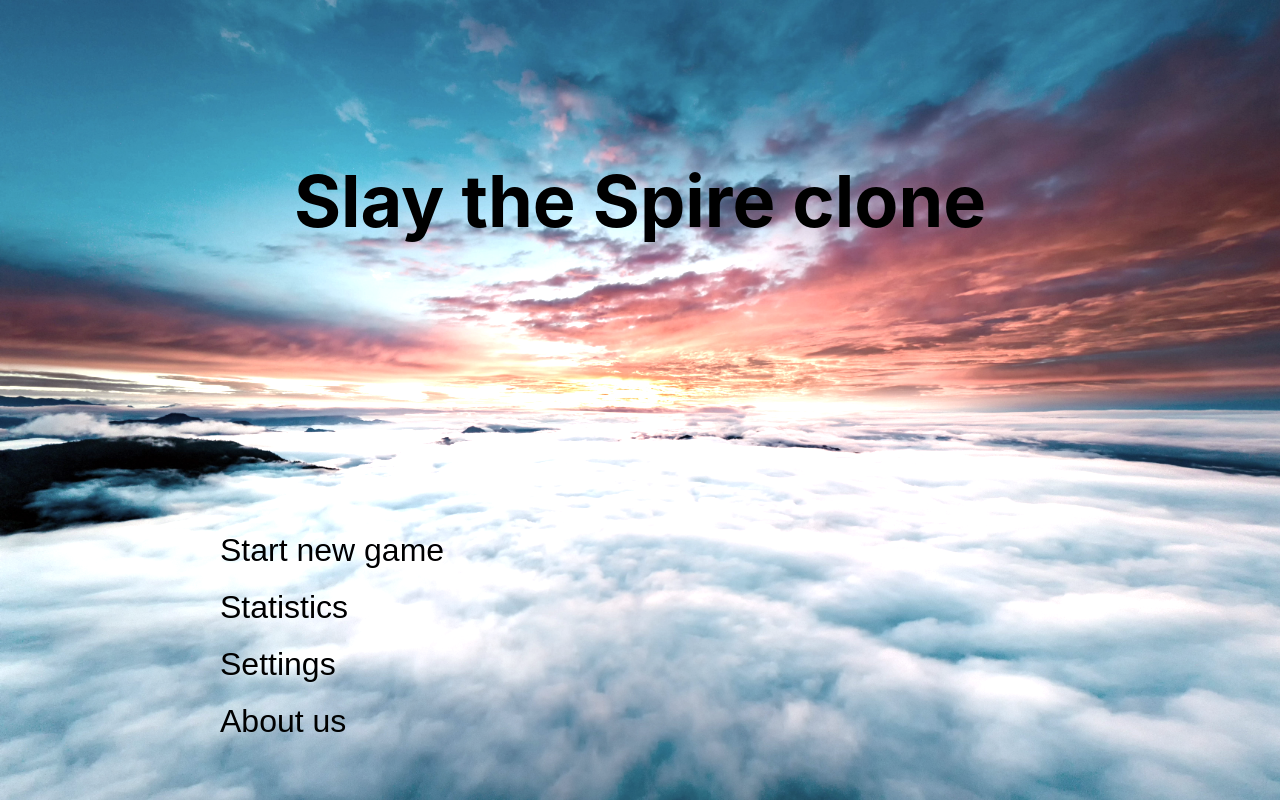
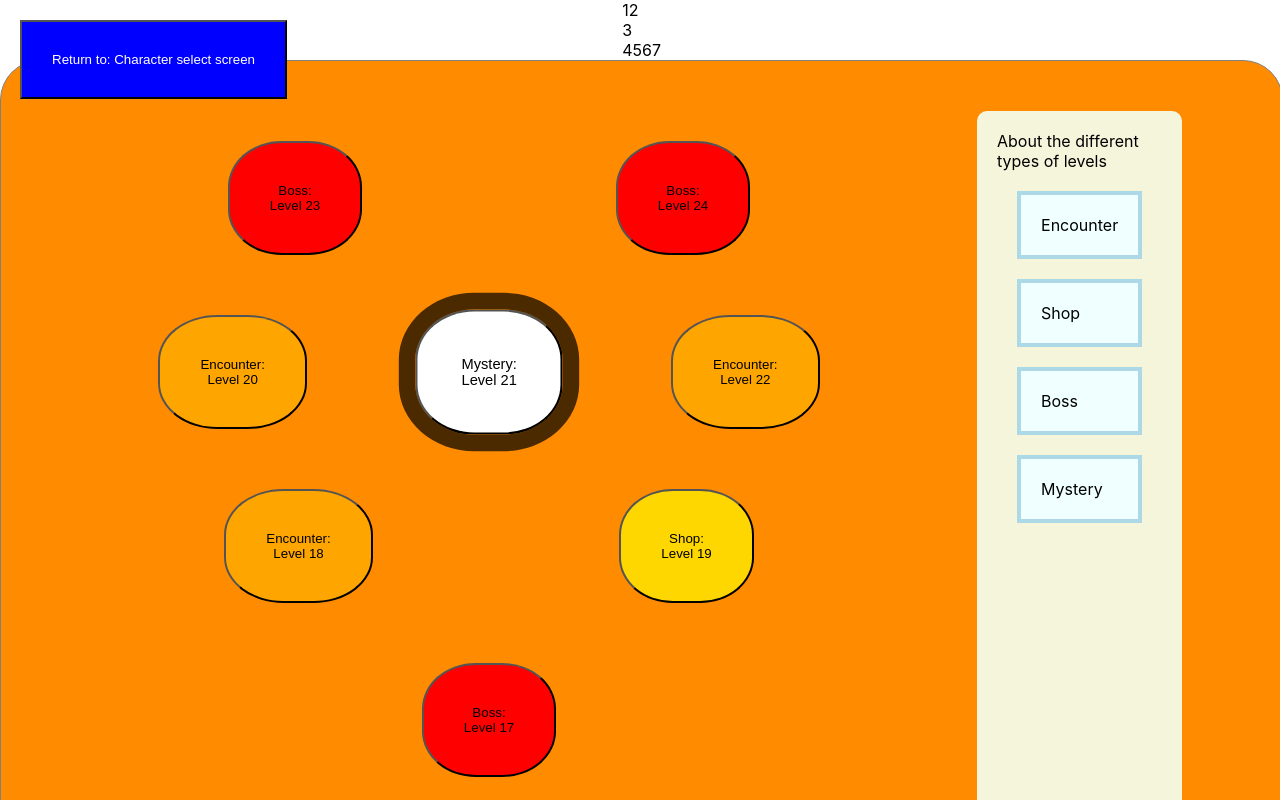
Before and after one commit to EmilNilsson12/slay-the-spire-clone, a Next.js app: page / in a window 1280 px wide. Shown: the top 800 px of the page. Built offline with nearby package versions, Linux system fonts and the light colour scheme.

Commit message:
Fix messed up map icons

```diff
--- a/components/Game/Game.js
+++ b/components/Game/Game.js
@@ -2,6 +2,7 @@
 import CharacterSelect from '../CharacterSelect/CharacterSelect';
 import Encounter from '../Encounter/Encounter';
 import MainMenu from '../MainMenu/MainMenu';
+import MapLevelGenerator from '../MapLevelSelect/MapLevelGenerator';
 import MapLevelSelect from '../MapLevelSelect/MapLevelSelect';
 import PauseMenu from '../PauseMenu/PauseMenu';
 import { BackgroundWrapper, GameWrapper } from './Game.styled';
@@ -85,6 +86,15 @@
                 return <PauseMenu callBackFunc={cb} />;
 
             default:
+                return (
+                    <MapLevelGenerator
+                        prevScreen={{
+                            path: 'main-menu-start',
+                            name: 'Character select screen',
+                        }}
+                        callBackFunc={cb}
+                    />
+                );
                 return <MainMenu callBackFunc={cb} />;
         }
     };
--- /dev/null
+++ b/components/MapLevelSelect/MapLevelGenerator.js
@@ -0,0 +1,79 @@
+import React, { useEffect, useState } from 'react';
+import { getRandomNum } from '../../helperFunctions/getRandomNum';
+import MapLevelSelect from './MapLevelSelect';
+
+const levelTypes = [
+    { name: 'Encounter', color: 'orange' },
+    { name: 'Shop', color: 'gold' },
+    { name: 'Boss', color: 'red' },
+    { name: 'Mystery', color: 'white' },
+];
+
+export default function MapLevelGenerator({ prevScreen, callBackFunc }) {
+    const [currentRow, setCurrentRow] = useState(1);
+
+    const [generatedLevels, setGeneratedLevels] = useState();
+
+    // Number of rows of levels
+    const _levelRows = 5;
+
+    // Generate between 2 and 4 levels per row
+    // Populate rowContainer
+    const rowContainer = [4];
+
+    for (let i = 1; i < _levelRows; i++) {
+        rowContainer[i] = getRandomNum(1, 4);
+    }
+
+    let levelNumber = 1;
+
+    const getLevelsForRow = (levelsInRow, isOnCurrentRow, isOldRow) => {
+        const levelsInThisRow = [];
+
+        for (let i = 1; i <= levelsInRow; i++) {
+            const levelType = levelTypes[getRandomNum(0, 3)];
+
+            levelsInThisRow.push({
+                type: levelType,
+                level: levelNumber,
+                isOnCurrentRow,
+                isOldRow,
+            });
+
+            levelNumber++;
+        }
+
+        return levelsInThisRow;
+    };
+
+    const getRows = (rowContainer) => {
+        const arrayOfRows = [];
+
+        const iterations = rowContainer.length;
+        for (let i = 0; i <= iterations; i++) {
+            const row = i + 1;
+            const isOnCurrentRow = currentRow === row;
+            const isOldRow = row < currentRow;
+            arrayOfRows.unshift(
+                getLevelsForRow(rowContainer[i], isOnCurrentRow, isOldRow)
+            );
+        }
+        return arrayOfRows;
+    };
+
+    console.log('getRows(rowContainer)');
+    console.log(getRows(rowContainer));
+
+    useEffect(() => {
+        setGeneratedLevels(getRows(rowContainer));
+    }, []);
+
+    return (
+        <MapLevelSelect
+            prevScreen={prevScreen}
+            callBackFunc={callBackFunc}
+            generatedLevels={generatedLevels}
+            levelTypes={levelTypes}
+        />
+    );
+}
--- a/components/MapLevelSelect/MapLevelSelect.js
+++ b/components/MapLevelSelect/MapLevelSelect.js
@@ -1,4 +1,5 @@
 import React, { useEffect, useRef, useState } from 'react';
+import { getRandomNum } from '../../helperFunctions/getRandomNum';
 import BackBtn from '../BackBtn/BackBtn';
 import {
     LevelIcon,
@@ -9,28 +10,18 @@
     RowInMap,
 } from './MapLevelSelect.styled';
 
-const levelTypes = [
-    { name: 'Encounter', color: 'orange' },
-    { name: 'Shop', color: 'gold' },
-    { name: 'Boss', color: 'red' },
-    { name: 'Mystery', color: 'white' },
-];
-
-export default function MapLevelSelect({ prevScreen, callBackFunc }) {
-    const [currentRow, setCurrentRow] = useState(1);
-
-    const [generatedLevels, setGeneratedLevels] = useState(null);
-
+export default function MapLevelSelect({
+    prevScreen,
+    callBackFunc,
+    generatedLevels,
+    levelTypes,
+}) {
     const [highlightedLevelType, setHighlightedLevelType] = useState('Mystery');
 
     const handleClick = ({ isOnCurrentRow, levelNumber }) => {
         console.log(`levelNumber "${levelNumber}" clicked`);
         if (!isOnCurrentRow) return;
         callBackFunc('encounter-enemy');
-    };
-
-    const getRandomNum = (min, max) => {
-        return Math.floor(Math.random() * (max - min + 1) + min);
     };
 
     // Number of rows of levels
@@ -45,13 +36,6 @@
     }
 
     // Render one row at a time
-
-    const divRef = useRef(null);
-
-    useEffect(() => {
-        if (currentRow !== 0) return;
-        divRef.current.scrollIntoView({ behavior: 'smooth' });
-    });
 
     let levelNumber = 1;
 
@@ -99,12 +83,52 @@
         return arrayOfRows;
     };
 
+    const generatedLevels1 = [['1', '2'], ['3'], ['4', '5', '6', '7']];
+
     return (
         <>
             <BackBtn prevScreen={prevScreen} cb={callBackFunc} />
+            <div>
+                {generatedLevels1?.map((levelRow) => (
+                    <div key={levelRow.toString()}>
+                        {levelRow?.map((level) => (
+                            <span key={level}>{level}</span>
+                        ))}
+                    </div>
+                ))}
+            </div>
             <MapLevelSelectWrapper>
                 <div>
-                    <MapGrid>{getRows(rowContainer)}</MapGrid>
+                    <MapGrid>
+                        {generatedLevels?.map((levelRow) => (
+                            <RowInMap key={levelRow.toString()}>
+                                {levelRow?.map((level, i) => (
+                                    <LevelIconWrapper key={i}>
+                                        <LevelIcon
+                                            levelType={level.type}
+                                            isHighlighted={
+                                                level.type.name ===
+                                                highlightedLevelType
+                                            }
+                                            isCurrentRow={level.isOnCurrentRow}
+                                            isOldRow={level.isOldRow}
+                                            onClick={() =>
+                                                handleClick({
+                                                    isOnCurrentRow:
+                                                        level.isOnCurrentRow,
+                                                    levelNumber:
+                                                        level.levelNumber,
+                                                })
+                                            }
+                                        >
+                                            {level.type.name}: <br /> Level{' '}
+                                            {level.level}
+                                        </LevelIcon>
+                                    </LevelIconWrapper>
+                                ))}
+                            </RowInMap>
+                        ))}
+                    </MapGrid>
                 </div>
                 <MapLegend>
                     About the different types of levels
@@ -123,7 +147,6 @@
                     </ul>
                 </MapLegend>
             </MapLevelSelectWrapper>
-            <div ref={divRef}>Select a starting point</div>
         </>
     );
 }
--- /dev/null
+++ b/helperFunctions/getRandomNum.js
@@ -0,0 +1,3 @@
+export const getRandomNum = (min, max) => {
+    return Math.floor(Math.random() * (max - min + 1) + min);
+};
```
